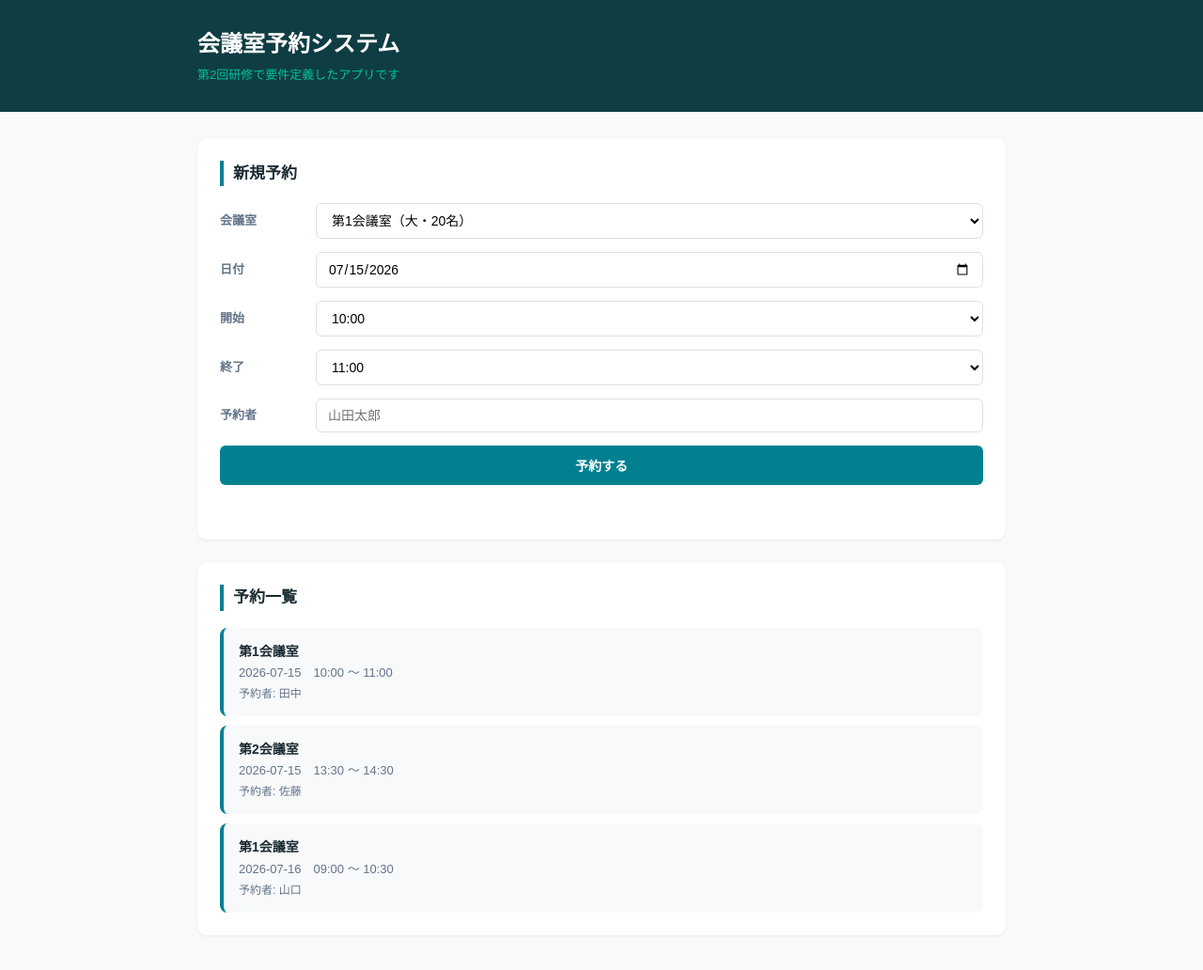
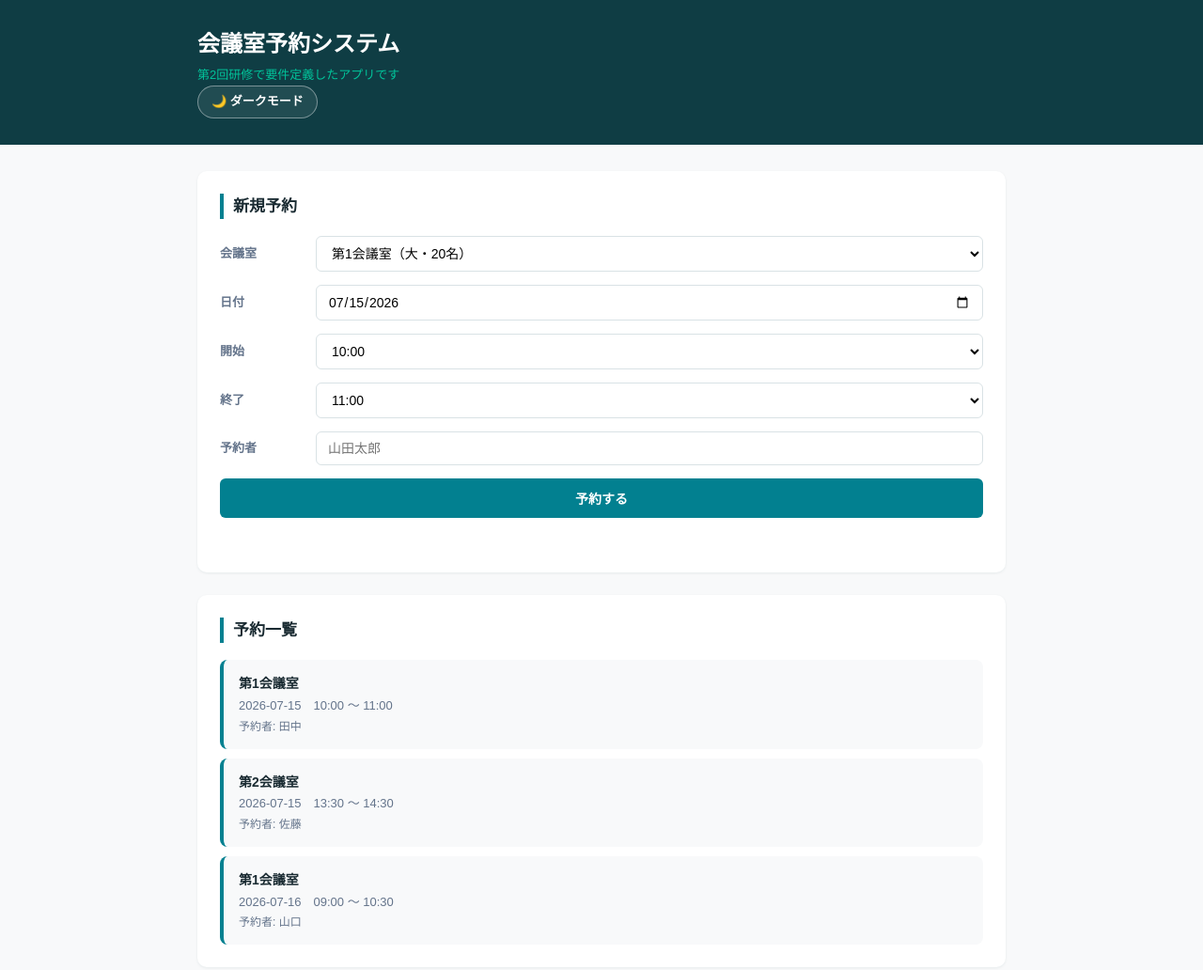
Before and after one commit to bbs-partners/workshop3-team-dev, a plain HTML site: page index.html in a window 1280 px wide. Shown: the top 1032 px of the page at 94% size. Drawn offline with Linux system fonts and the light colour scheme.

Commit message:
feat: add dark mode toggle (issue #3)
Adds a header toggle button that switches the app to a dark color
scheme, with the preference persisted in localStorage. Implemented
entirely in features/issue-3-dark-mode.js (button and dark styles are
injected at runtime) to avoid touching shared files; only a single
script tag was added to index.html to load it.

```diff
--- /dev/null
+++ b/features/issue-3-dark-mode.js
@@ -0,0 +1,95 @@
+/* ==========================================================
+   ダークモード機能 (Issue #3)
+   担当：Cさん
+
+   スコープ: このファイルのみを変更し、index.html / app.js / style.css
+   は変更しません。トグルボタンとダークモード用スタイルは、
+   すべてこのファイルの中でDOM/CSSを動的に生成します。
+   ========================================================== */
+
+(function () {
+  const STORAGE_KEY = 'darkModeEnabled';
+
+  const DARK_MODE_CSS = `
+    :root.dark-mode {
+      --dark: #06171a;
+      --primary: #02aebf;
+      --secondary: #02e0a8;
+      --warm: #ff8a65;
+      --bg: #0f1720;
+      --card: #16232b;
+      --text: #e6edf0;
+      --muted: #9aa9b2;
+      --border: #2a3a44;
+    }
+    :root.dark-mode .form__input { background: #1c2a32; }
+    :root.dark-mode .reservation { background: #1c2a32; }
+
+    .dark-mode-toggle {
+      appearance: none;
+      border: 1px solid rgba(255, 255, 255, 0.4);
+      background: rgba(255, 255, 255, 0.08);
+      color: inherit;
+      font: inherit;
+      font-size: 13px;
+      font-weight: 700;
+      border-radius: 999px;
+      padding: 6px 14px;
+      cursor: pointer;
+      transition: opacity 0.15s;
+    }
+    .dark-mode-toggle:hover { opacity: 0.8; }
+  `;
+
+  function injectStyle() {
+    const style = document.createElement('style');
+    style.id = 'issue-3-dark-mode-style';
+    style.textContent = DARK_MODE_CSS;
+    document.head.appendChild(style);
+  }
+
+  function isDarkModeEnabled() {
+    return localStorage.getItem(STORAGE_KEY) === 'true';
+  }
+
+  function applyDarkMode(enabled) {
+    document.documentElement.classList.toggle('dark-mode', enabled);
+    localStorage.setItem(STORAGE_KEY, String(enabled));
+  }
+
+  function updateToggleLabel(button, enabled) {
+    button.textContent = enabled ? '☀️ ライトモード' : '🌙 ダークモード';
+    button.setAttribute('aria-pressed', String(enabled));
+  }
+
+  function createToggleButton() {
+    const button = document.createElement('button');
+    button.type = 'button';
+    button.className = 'dark-mode-toggle';
+    button.setAttribute('aria-label', 'ダークモード切り替え');
+
+    button.addEventListener('click', () => {
+      const enabled = !document.documentElement.classList.contains('dark-mode');
+      applyDarkMode(enabled);
+      updateToggleLabel(button, enabled);
+    });
+
+    return button;
+  }
+
+  function init() {
+    injectStyle();
+
+    const enabled = isDarkModeEnabled();
+    applyDarkMode(enabled);
+
+    const header = document.querySelector('.header__inner');
+    if (!header) return;
+
+    const button = createToggleButton();
+    updateToggleLabel(button, enabled);
+    header.appendChild(button);
+  }
+
+  document.addEventListener('DOMContentLoaded', init);
+})();
--- a/index.html
+++ b/index.html
@@ -72,5 +72,6 @@
   </footer>
 
   <script src="app.js"></script>
+  <script src="features/issue-3-dark-mode.js"></script>
 </body>
 </html>
```
